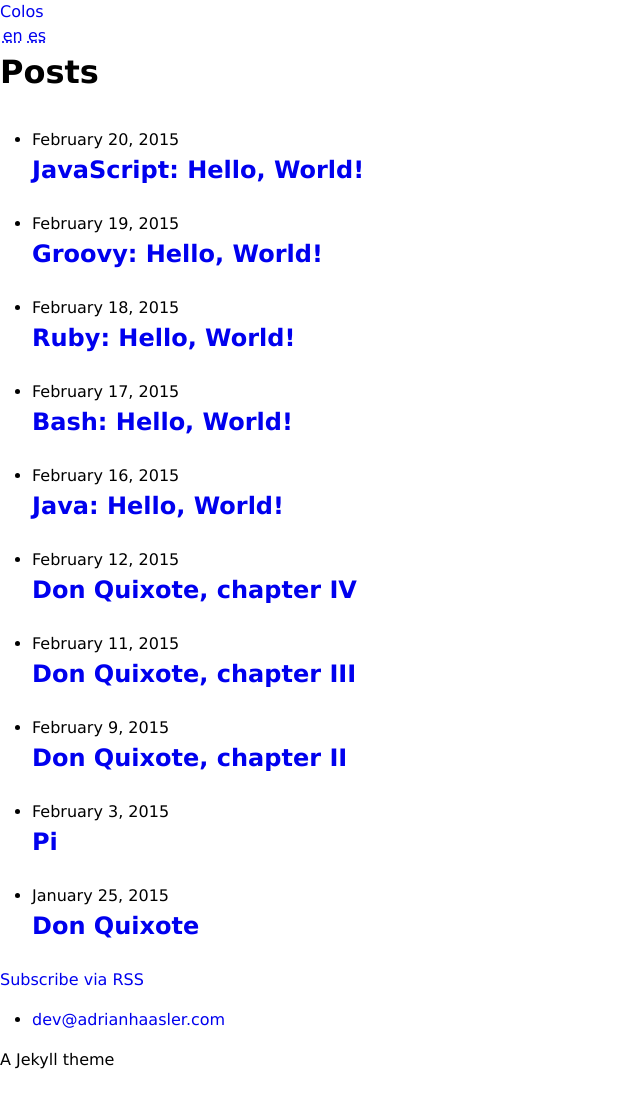
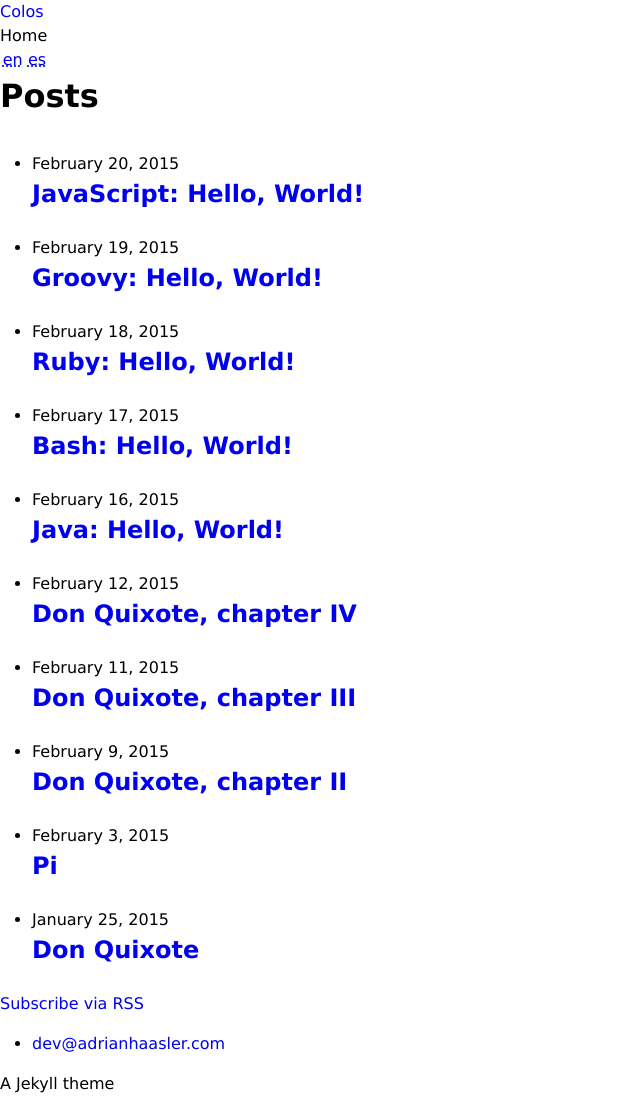
Before and after one commit to ahaasler/colos, a Jekyll site: the page built from _pages/en/home.md, in a window 1280 px wide. Shown: the whole page, without its empty margins (0-640 px from the left). Built offline with Jekyll 4.4.1, drawn with Linux system fonts in a browser that asks for light colours; Markdown is read by kramdown in place of the engine named in the settings; before the commit the page ends 1088 px from its top, so only the background shows below that.

Commit message:
Add page title in header
Flex attribute makes sure it takes as much space as possible.

```diff
--- a/_includes/header.html
+++ b/_includes/header.html
@@ -1,5 +1,6 @@
 <core-toolbar>
 	<core-icon-button icon="menu" core-drawer-toggle></core-icon-button>
+	<div flex>{{ page.title }}</div>
 	<nav id="language" class="lang">
 		{% assign lang_pages = (site.pages | where: 'label', page.label | sort: 'lang') %}
 		{% for p in lang_pages %}
```
